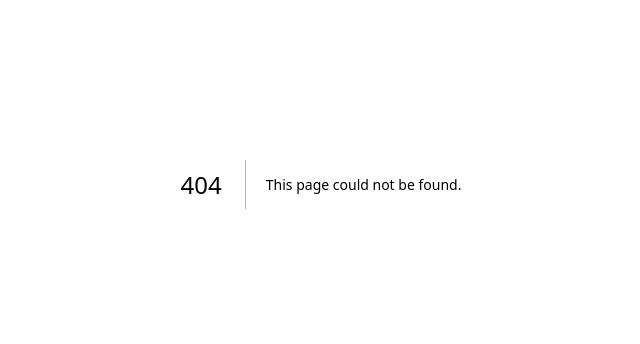
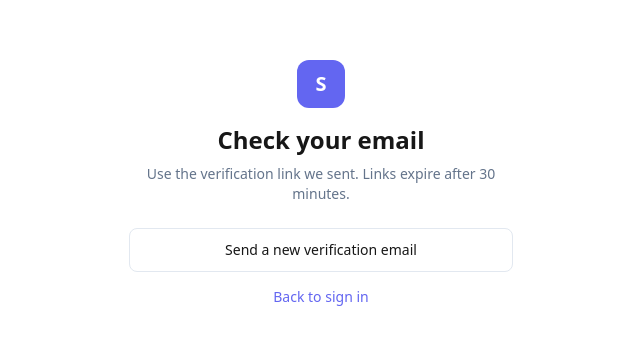
Before and after one commit to camster91/synapse, a Next.js app: page /verify-email in a window 1280 px wide. Before the commit this address had no page. Shown: the part 216-560 px from the top of the page, without its empty margins (319-959 px from the left). Built offline with nearby package versions, Linux system fonts and the light colour scheme.

Commit message:
feat(auth): add email verification screen

```diff
--- /dev/null
+++ b/src/app/verify-email/page.tsx
@@ -0,0 +1,52 @@
+"use client";
+
+import { useEffect, useState } from "react";
+
+export default function VerifyEmailPage() {
+  const [state, setState] = useState<"waiting" | "verifying" | "verified" | "error">("waiting");
+
+  useEffect(() => {
+    const token = new URLSearchParams(window.location.search).get("token");
+    if (!token) return;
+
+    setState("verifying");
+    fetch("/api/auth/verify-email", {
+      method: "POST",
+      headers: { "Content-Type": "application/json" },
+      body: JSON.stringify({ token }),
+    })
+      .then((response) => {
+        if (!response.ok) throw new Error("verification failed");
+        setState("verified");
+      })
+      .catch(() => setState("error"));
+  }, []);
+
+  const title = state === "verified" ? "Email verified" : state === "error" ? "Verification link unavailable" : state === "verifying" ? "Verifying your email…" : "Check your email";
+  const message = state === "verified"
+    ? "Your email is verified. You can sign in to Synapse."
+    : state === "error"
+      ? "This verification link is invalid, expired, or has already been used."
+      : state === "verifying"
+        ? "This should only take a moment."
+        : "Use the verification link we sent. Links expire after 30 minutes.";
+
+  return (
+    <div className="min-h-screen flex items-center justify-center bg-background px-4">
+      <main className="w-full max-w-sm text-center" aria-live="polite">
+        <div className="inline-flex items-center justify-center w-12 h-12 rounded-xl bg-primary text-primary-foreground text-xl font-bold mb-4">S</div>
+        <h1 className="text-2xl font-bold text-foreground">{title}</h1>
+        <p className="text-sm text-muted-foreground mt-2">{message}</p>
+
+        <div className="mt-6 space-y-3">
+          {state === "verified" ? (
+            <a href="/login" className="inline-flex min-h-11 w-full items-center justify-center rounded-lg bg-primary px-4 py-2 text-sm font-medium text-primary-foreground hover:bg-primary/90">Sign in</a>
+          ) : (
+            <a href="/resend-verification" className="inline-flex min-h-11 w-full items-center justify-center rounded-lg border border-border px-4 py-2 text-sm font-medium text-foreground hover:bg-muted">Send a new verification email</a>
+          )}
+          <a href="/login" className="inline-block text-sm text-primary hover:underline">Back to sign in</a>
+        </div>
+      </main>
+    </div>
+  );
+}
```
